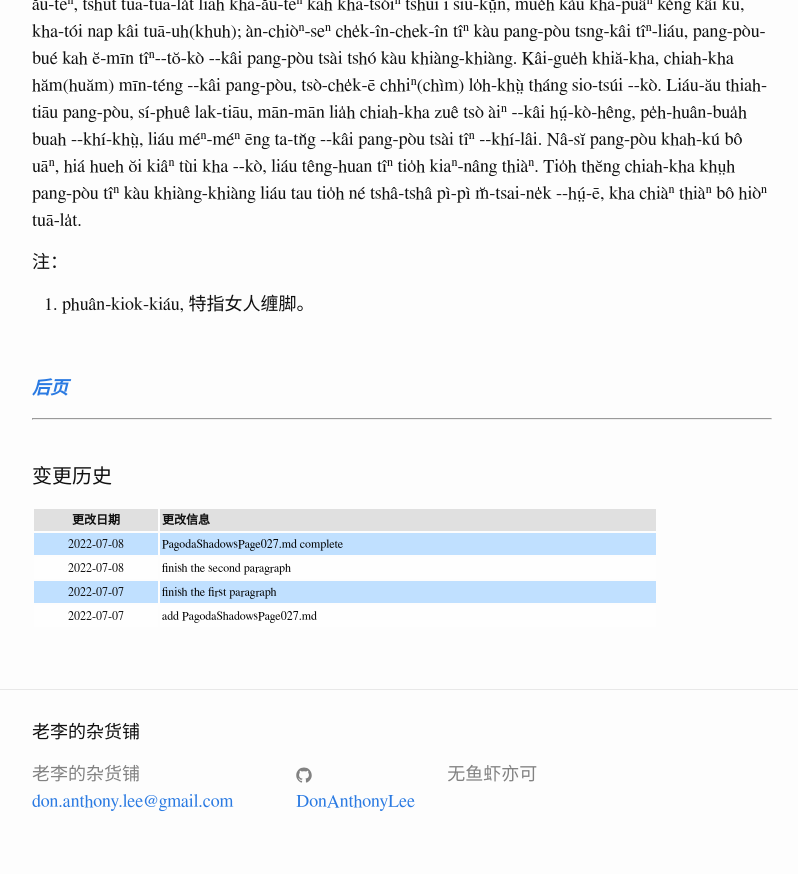
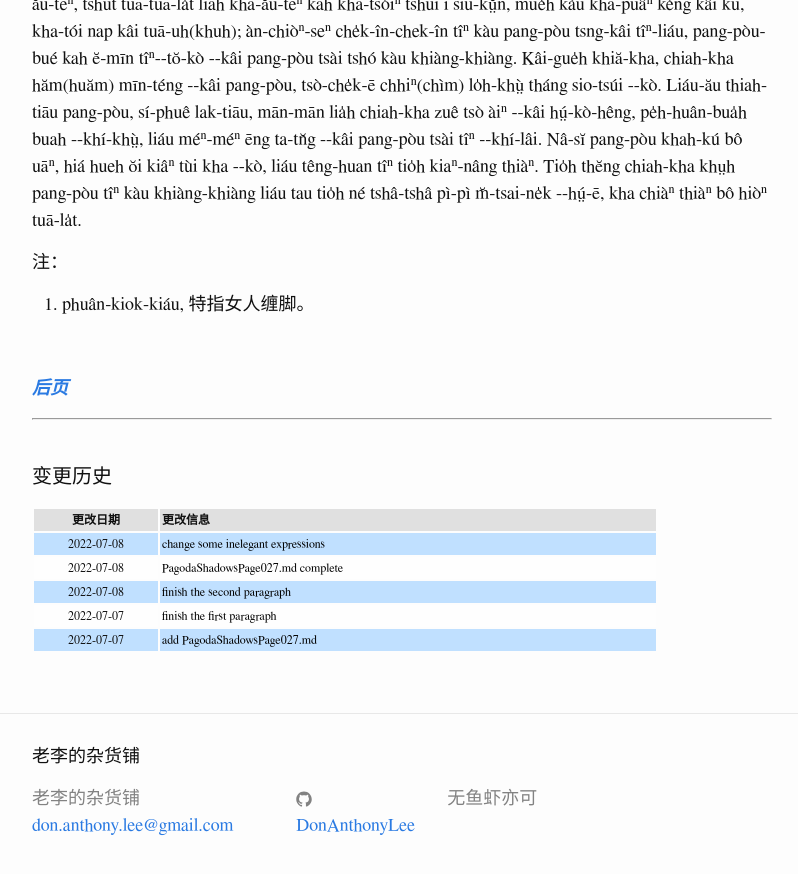
Before and after one commit to DonAnthonyLee/DonAnthonyLee.github.io, a Jekyll site: the page built from docs/puj/PagodaShadowsPage027.md, in a window 1280 px wide and 900 px high, scrolled down 690 px. Shown: the top 874 px of the window, without its empty margins (238-1036 px from the left). Built offline with Jekyll 4.4.1, drawn with Linux system fonts in a browser that asks for light colours; some web fonts are replaced.

Commit message:
update changelog of PagodaShadowsPage017-018,027 (IGNORE_CHANGELOG)

```diff
--- a/docs/puj/PagodaShadowsPage027.md
+++ b/docs/puj/PagodaShadowsPage027.md
@@ -80,6 +80,7 @@
 
 | 更改日期 | 更改信息 |
 | --- | --- |
+| 2022-07-08 | <a href="https://github.com/DonAnthonyLee/DonAnthonyLee.github.io/commit/42b24af3efe6d0f793035aa28d202034ac1d198f" target="_blank">change some inelegant expressions</a> |
 | 2022-07-08 | <a href="https://github.com/DonAnthonyLee/DonAnthonyLee.github.io/commit/01b085537571b0433cdaef682739b9a860901900" target="_blank">PagodaShadowsPage027.md complete</a> |
 | 2022-07-08 | <a href="https://github.com/DonAnthonyLee/DonAnthonyLee.github.io/commit/ab8f6ba8e9ddf43920bcc3ff93d6dfacb963598e" target="_blank">finish the second paragraph</a> |
 | 2022-07-07 | <a href="https://github.com/DonAnthonyLee/DonAnthonyLee.github.io/commit/65e7e0ad5694439d47432da2afd0cc63398ec238" target="_blank">finish the first paragraph</a> |
```
Also changed, not shown: docs/puj/PagodaShadowsPage017-018.md (+1 -0 lines).
